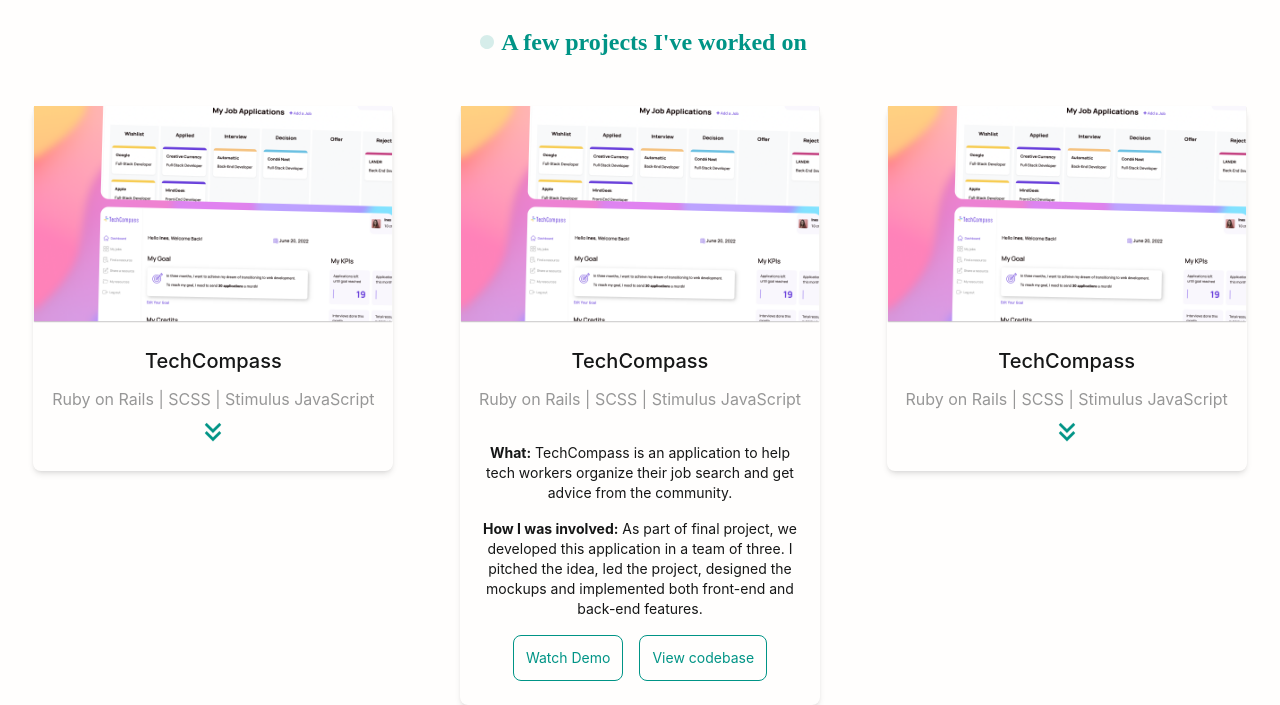
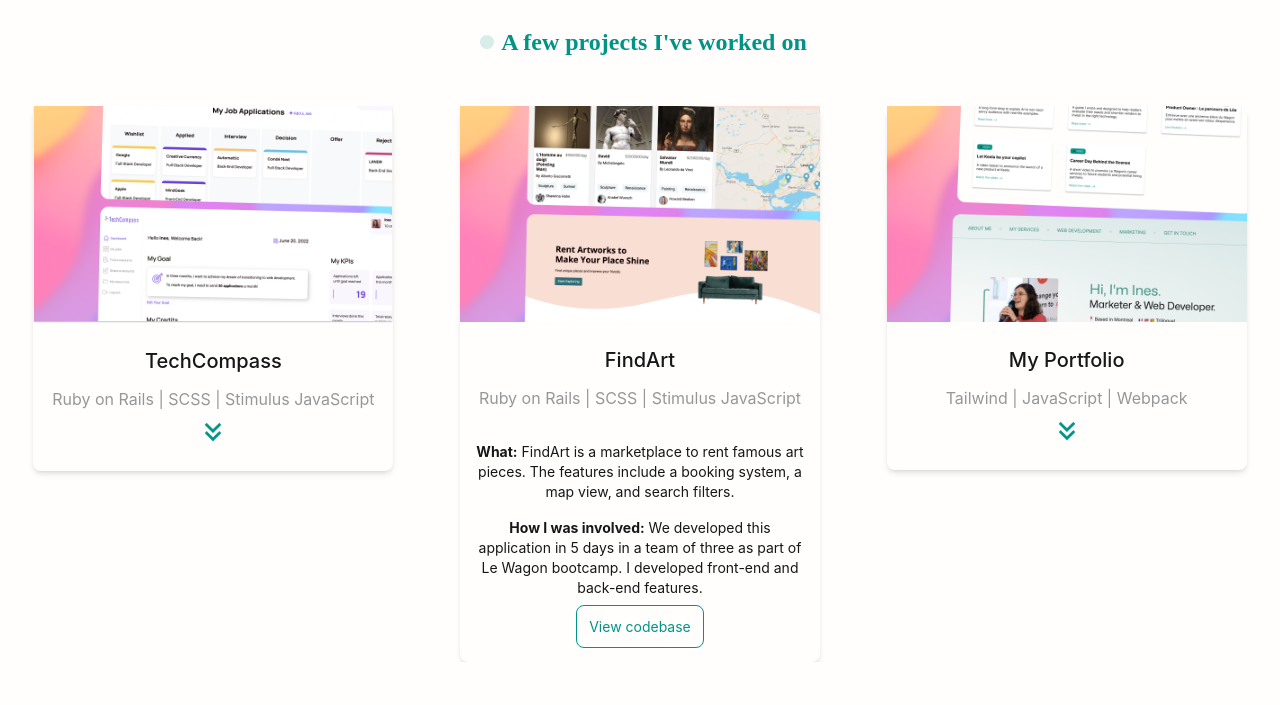
Before and after one commit to Inesalvergne/my-portfolio, a website built with webpack: page src/pages/web.html in a window 1280 px wide. Both pictures are taken after a click on the icon 639 px from the left and 664 px from the top of the page. Shown: the part 233-938 px from the top of the page. After the commit the page ends 895 px from the top, so only its background shows below. Built offline with nearby package versions, Linux system fonts and the light colour scheme; files whose address does not match are found by name.

Commit message:
updating web project description

```diff
--- a/src/pages/services.html
+++ b/src/pages/services.html
@@ -28,7 +28,7 @@
         <p class="tag">Content Strategy</p>
         <p class="tag">SEO</p>
       </div>
-      <a href="" class="text-dark-green text-lg"> Hire a content marketer --> </a>
+      <a href="" class="text-dark-green text-lg hover:font-bold"> Hire a content marketer --> </a>
 
     </div>
 
@@ -45,7 +45,7 @@
         <p class="tag">CMS</p>
         <p class="tag">Landing pages</p>
       </div>
-      <a href="" class="text-dark-green text-lg"> Hire a web developer --> </a>
+      <a href="" class="text-dark-green text-lg hover:font-bold"> Hire a web developer --> </a>
     </div>
 
     <div class="bg-light-green bg-opacity-50 w-[360px] h-[480px] max-w-md  mx-auto rounded-lg shadow-sm text-center p-10">
@@ -61,7 +61,7 @@
         <p class="tag">Graphic design</p>
         <p class="tag">Ad design</p>
       </div>
-      <a href="" class="text-dark-green text-lg"> Hire a designer --> </a>
+      <a href="" class="text-dark-green text-lg hover:font-bold"> Hire a designer --> </a>
     </div>
   </div>
 
--- a/src/pages/web.html
+++ b/src/pages/web.html
@@ -82,9 +82,9 @@
     </div>
 
     <div id="web-project-card" class="bg-white w-[360px] max-w-md  mx-auto rounded-lg shadow-md text-center">
-      <img src="images/thumbnail_techcompass.png"alt="">
+      <img src="images/thumbnail_findart.png"alt="">
       <div class="my-6">
-        <h4> TechCompass </h4>
+        <h4> FindArt </h4>
         <p class="mt-3 text-light-grey"> Ruby on Rails | SCSS | Stimulus JavaScript </p>
         <div id="learn-more" class="flex items-center space-x-3 justify-center">
           <!-- <a href="" class="text-dark-green"> Learn more </a> -->
@@ -94,22 +94,19 @@
         </div>
         <div id="project-info" class="hidden">
           <div class="m-4">
-            <p class="text-sm"> <strong>What:</strong> TechCompass is an application to help tech workers organize their job search and get advice from the community.</p>
-            <p class="text-sm"> <strong>How I was involved:</strong> As part of final project, we developed this application in a team of three. I pitched the idea, led the project, designed the mockups and implemented both front-end and back-end features.</p>
+            <p class="text-sm"> <strong>What:</strong> FindArt is a marketplace to rent famous art pieces. The features include a booking system, a map view, and search filters.</p>
+            <p class="text-sm"> <strong>How I was involved:</strong> We developed this application in 5 days in a team of three as part of Le Wagon bootcamp.  I developed front-end and back-end features.</p>
           </div>
-          <div class="flex space-x-4 justify-center">
-            <a href="" class="btn-secondary"> Watch Demo</a>
             <a href="" class="btn-secondary"> View codebase</a>
-          </div>
         </div>
       </div>
     </div>
 
     <div id="web-project-card" class="bg-white w-[360px] max-w-md  mx-auto rounded-lg shadow-md text-center">
-      <img src="images/thumbnail_techcompass.png"alt="">
+      <img src="images/thumbnail_portfolio.png"alt="">
       <div class="my-6">
-        <h4> TechCompass </h4>
-        <p class="mt-3 text-light-grey"> Ruby on Rails | SCSS | Stimulus JavaScript </p>
+        <h4> My Portfolio </h4>
+        <p class="mt-3 text-light-grey"> Tailwind | JavaScript | Webpack </p>
         <div id="learn-more" class="flex items-center space-x-3 justify-center">
           <!-- <a href="" class="text-dark-green"> Learn more </a> -->
           <svg id="down-arrow" class="animate-bounce cursor-pointer" width="20" height="20" viewBox="0 0 20 23" fill="none" xmlns="http://www.w3.org/2000/svg">
@@ -118,11 +115,9 @@
         </div>
         <div id="project-info" class="hidden">
           <div class="m-4">
-            <p class="text-sm"> <strong>What:</strong> TechCompass is an application to help tech workers organize their job search and get advice from the community.</p>
-            <p class="text-sm"> <strong>How I was involved:</strong> As part of final project, we developed this application in a team of three. I pitched the idea, led the project, designed the mockups and implemented both front-end and back-end features.</p>
+            <p class="text-sm"><strong>What:</strong> My personal website to showcase my services and the projects I've worked on.</p>
           </div>
           <div class="flex space-x-4 justify-center">
-            <a href="" class="btn-secondary"> Watch Demo</a>
             <a href="" class="btn-secondary"> View codebase</a>
           </div>
         </div>
```
Also changed, not shown: src/images/Thumbnail_findart.png (added), src/images/Thumbnail_portfolio.png (added).
